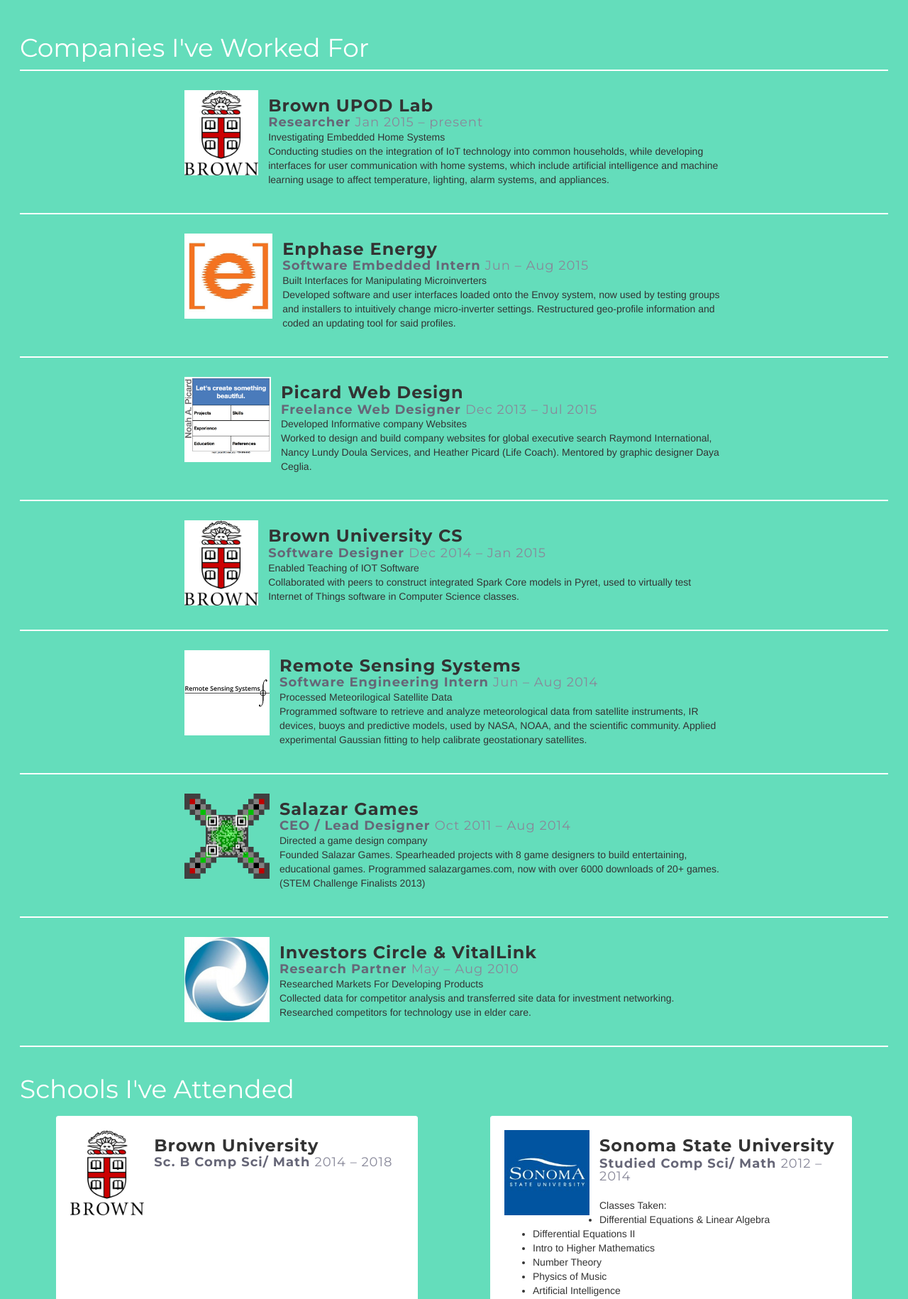
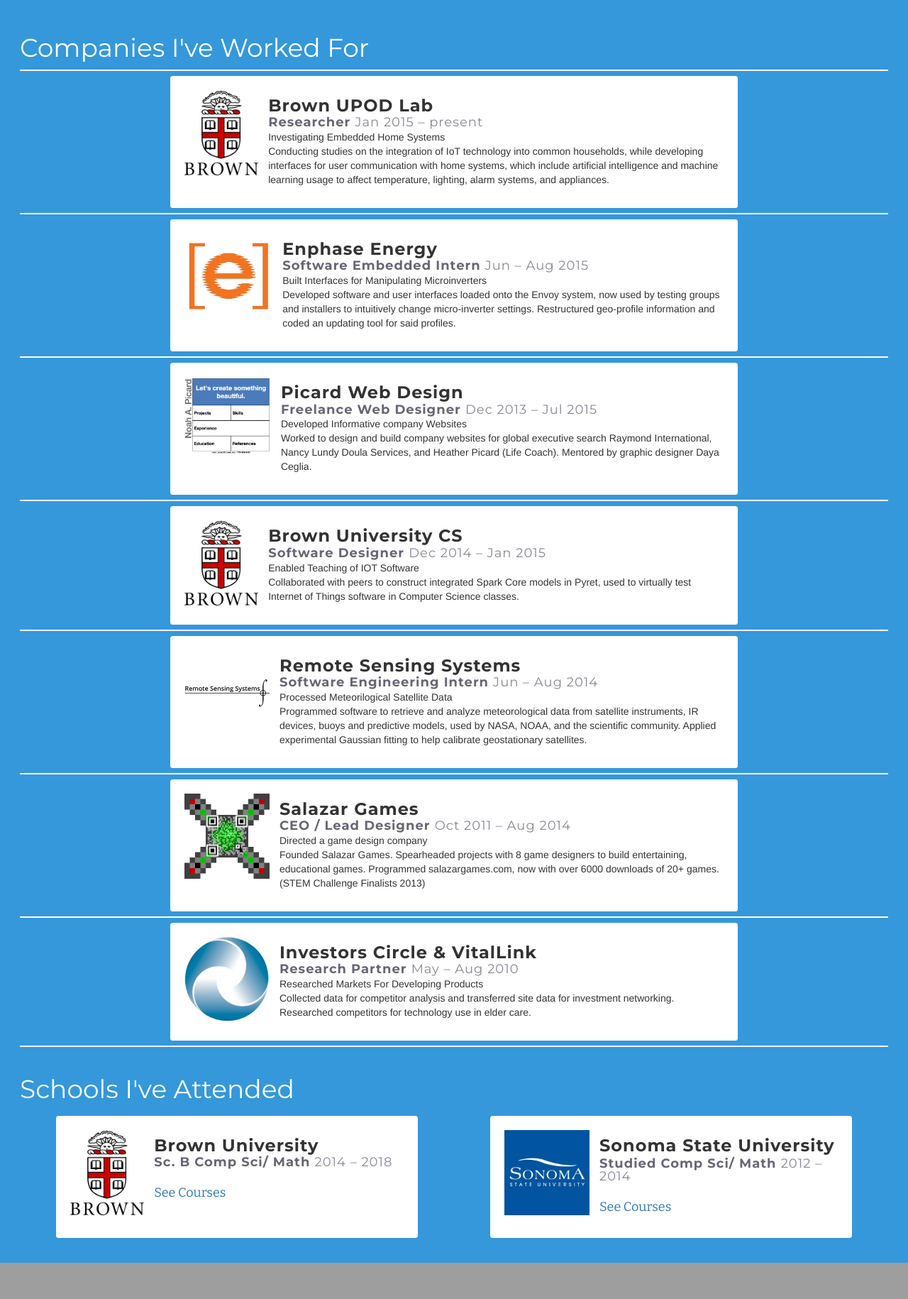
Before and after one commit to noahpicard/noahpicard.github.io, a PHP site: page / in a window 1280 px wide. Shown: the part 3827-5657 px from the top of the page at 71% size. Run offline with PHP 8.4, Linux system fonts and the light colour scheme; grey boxes are pictures that could not be loaded.

Commit message:
Added courses

```diff
--- a/css/style.css
+++ b/css/style.css
@@ -108,7 +108,8 @@ SAM_0257.JPG // march skyscrapers
 }
 
 .imageFrame {
-	height:800px;
+	/*height:800px;*/
+	flex-direction: column;
 	background: bruh no-repeat center center;
   	-webkit-background-size: auto 100%;
   	-moz-background-size: auto 100%;
@@ -160,6 +161,8 @@ SAM_0257.JPG // march skyscrapers
 	max-width: 800px;
 	padding:20px;
 	min-height:160px;
+	background-color: white;
+	border-radius: .25em;
 }
 
 .companyPanel>p {
@@ -173,6 +176,12 @@ SAM_0257.JPG // march skyscrapers
 	padding:20px;
 	margin:.5em;
 	min-height:160px;
+	-webkit-transition: max-height 1s;
+  	-moz-transition: max-height 1s;
+  	-ms-transition: max-height 1s;
+  	-o-transition: max-height 1s;
+  	transition: max-height 1s;
+  	overflow: hidden;
 }
 
 .projectPic {
@@ -208,7 +217,26 @@ SAM_0257.JPG // march skyscrapers
 .footer {
 	position: absolute;
 	bottom: 20px;
-	right:20px;
+	right: 20px;
+}
+
+.seeMore {
+	font-family: "Bitter", Helvetica, Arial;
+	font-size: 18px;
+}
+
+.seeMore:hover {
+	text-decoration: none;
+}
+
+.expand {
+	-webkit-transition: max-height 1s;
+  	-moz-transition: max-height 1s;
+  	-ms-transition: max-height 1s;
+  	-o-transition: max-height 1s;
+  	transition: max-height 1s;
+  	overflow: hidden;
+	max-height: 0px;
 }
 
 .links>li>a {
@@ -299,6 +327,7 @@ SAM_0257.JPG // march skyscrapers
 #colEducation {
 	background-color: #00B5B5;
 	background-color: #64DDBB;
+	background-color: #3498db;
 }
 
 #imgMore {
@@ -320,6 +349,10 @@ SAM_0257.JPG // march skyscrapers
 	background-color: #C0BA78;
 	background-color: #6F532A;*/
 	background-color: #6C8784;
+	background-color: #BB3658;
+	background-color: #E22211;
+	background-color: #ecf0f1;
+	background-color: #2c3e50;
 
 
 }
--- a/index.html
+++ b/index.html
@@ -27,6 +27,8 @@
     <link href='https://fonts.googleapis.com/css?family=Montserrat:400,700' rel='stylesheet' type='text/css'>
 
     <link href='https://fonts.googleapis.com/css?family=Bitter:400,400italic,700' rel='stylesheet' type='text/css'>
+
+    <title>Noah Picard | Software Developer</title>
 
 </head>
 
@@ -342,7 +358,38 @@ Collected data for competitor analysis and transferred site data for investment
 
 <h3>Brown University</h3>
 <h4>Sc. B Comp Sci/ Math <span class="date">2014 – 2018</span></h4><br>
+<a class="seeMore">See Courses</a>
+<div class="expand">Courses Taken:<br>
+<ul>
+  <li>Computer Science
+    <ul>
+      <li>Accelerated Intro to Comp Sci</li>
+      <li>Software Engineering</li>
+      <li>Computer Systems</li>
+      <li>Logic for Hackers</li>
+      <li>Models of Computation</li>
+    </ul>
+  </li>
 
+  <li>Math
+    <ul>
+      <li>Abstract Algebra</li>
+      <li>Topics in Abstract Algebra</li>
+      <li>Cryptography</li>
+    </ul>
+  </li>
+  <li>Other
+    <ul>
+      <li>Human Dev/Education</li>
+      <li>Energy Resources</li>
+      <li>Anthropology of Disasters</li>
+      <li>Cave Writing</li>
+      <li>Modern Architecture</li>
+      <li>Advanced Poetry</li>
+    </ul>
+  </li>
+<ul>
+</div>
 </p>
 </div>
 
@@ -352,15 +399,33 @@ Collected data for competitor analysis and transferred site data for investment
 
 <h3>Sonoma State University<h3>
 <h4>Studied Comp Sci/ Math <span class="date">2012 – 2014</span></h4><br>
-Classes Taken:<br>
+<a class="seeMore">See Courses</a>
+<div class="expand">Courses Taken:<br>
 <ul>
-  <li>Differential Equations &amp; Linear Algebra</li>
-  <li>Differential Equations II</li>
-  <li>Intro to Higher Mathematics</li>
-  <li>Number Theory</li>
-  <li>Physics of Music</li>
-  <li>Artificial Intelligence</li>
+  <li>Computer Science
+    <ul>
+      <li>Artificial Intelligence</li>
+    </ul>
+  </li>
+
+  <li>Math
+    <ul>
+      <li>Differential Equations &amp; Linear Algebra</li>
+      <li>Differential Equations II</li>
+      <li>Intro to Higher Mathematics</li>
+      <li>Number Theory</li>
+    </ul>
+  </li>
+  <li>Other
+    <ul>
+      <li>Physics of Music</li>
+    </ul>
+  </li>
+
+
+
 <ul>
+</div>
 </p>
 </div>
 
--- a/js/control.js
+++ b/js/control.js
@@ -1,134 +1,20 @@
 $(document).ready(function() {
-	var block = $('#header');
-	block.css('background-color', getRandomColor());
-	block.css('color', 'white');
-	tools.currList = getShuffled(tools.titleList);
-	setInterval(changeBlockColor, 7000);
-	setTimeout(function() {
-		setInterval(changeHeaderTitle, 7000);
-	}, 500);
+	$('.imageFrame').css('min-height', $(window).height()+"px");
+	$(".seeMore").click(function(caller) {
+		console.log(caller);
+    	var current = caller.currentTarget;
+    	var expand = $(current.parentNode).children('.expand');
+    	if (expand.css('max-height') == '0px') {
+    		var totalHeight = 20;
+    		expand.children().each(function(){
+    			totalHeight = totalHeight + $(this).outerHeight(true);
+			});
+    		expand.css('max-height',totalHeight+'px');
+    		$(current).text('Hide Courses');
+    	} else {
+    		expand.css('max-height','0px');
+    		$(current).text('See Courses');
+    	}
+
+	});
 });
-
-function changeHeaderTitle() {
-	var title = $('#headerTitle');
-	var startStr = 'Let\'s ';
-	var endStr = '.';
-	tools.titleIndex++;
-	if (tools.titleIndex >= tools.currList.length) {
-		tools.currList = getShuffled(tools.titleList);
-		tools.titleIndex = 0;
-	}
-	var midStr = tools.currList[tools.titleIndex];
-	title.text(startStr + midStr + endStr);
-}
-
-function getShuffled(list) {
-	var list2 = [];
-	for(i = 0; i < list.length; i++) {
-		list2.push(list[i]);
-	}
-
-	var m = list2.length;
-	for (i = 0; i < m; i++) {
-		var n = i + randomRange(0, m - i);
-		var temp = list2[i];
-		list2[i] = list2[n];
-		list2[n] = temp;
-	}
-	return list2;
-}
-
-tools = {};
-
-tools.titleIndex = 0;
-tools.currList = [];
-
-tools.titleList = [
-'create something beautiful',
-'build something inspiring',
-'make something unique',
-'create a game to teach graphing',
-'create a game to learn about vectors',
-'build an app to share your stuff',
-'build an app to teach martial arts',
-'build an app to learn to dance',
-'create a web puzzle game for a team',
-'design new ways to share your stuff',
-'make opportunities to see the world',
-'build cheap solar water purifiers',
-'statistically map satellite data',
-'code a stunning website',
-'develop new mathematical proofs',
-'make procedurally generated music',
-'build decentralized security systems',
-'create data-driven fashion',
-'build location based artist promotion',
-'make an ecofriendly teacher app',
-'craft a real life cooking game',
-'track diseases through facebook',
-'create a website to spread happiness',
-'create neural network fraud detection',
-'create animal based topographic mapping',
-'develop a climate action game',
-'visually map academic subjects',
-'craft an intuitive visual language'
-];
-
-function changeBlockColor() {
-	var block = $('#header');
-	block.css('background-color', getRandomColor());
-}
-
-function randomRange(low, high) {
-	return Math.floor(Math.random() * (high-low)) + low;
-}
-
-function getRandomColor() {
-	var color = randomRange(0, 360);
-	var colorStr = 'hsl(' + color + ',50%,50%)';
-	return colorStr;
-}
-
-
-
-function clickActive(div) {
-	if (div.test) {
-		div.test = false;
-		collapseInfo(div);
-	} else {
-		div.test = true;
-		expandInfo(div);
-	}
-}
-function expandInfo(div) {
-	var paragraph = div.getElementsByTagName("p")[0];
-
-      div = $(div);
-      paragraph = $(paragraph);
-
-      var parheight = paragraph.height();
-      parheight=+parheight;
-      div.height(115+parheight+26+'px');
-
-	paragraph.fadeTo(1,1.0);
-
-}
-function collapseInfo(div) {
-	if (div.test) {
-		return;
-	}
-	var paragraph = div.getElementsByTagName("p")[0];
-	div = $(div);
-    paragraph = $(paragraph);
-
-	var divheight = div.height();
-    divheight=+divheight;
-
-	div.height("115px");
-	paragraph.fadeTo(1, 0.0);
-}
-
-/*
-
-
-*/
```
Also changed, not shown: other parts of index.html (+29 -14 lines), js/oldcontrol.js (added, +134 -0 lines), 2 other files.
